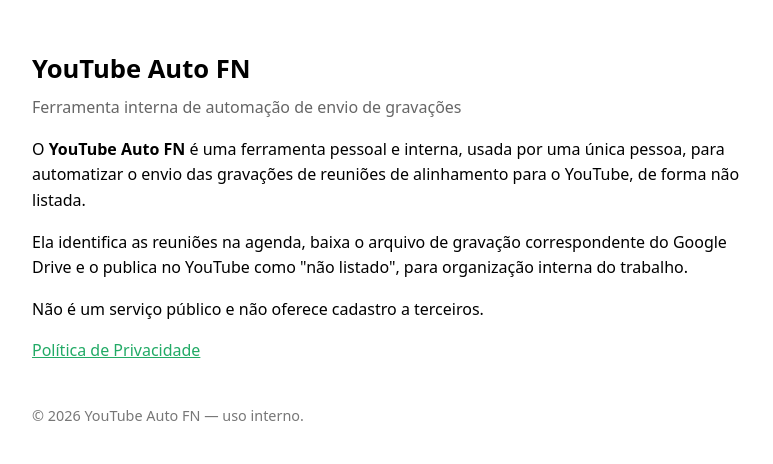
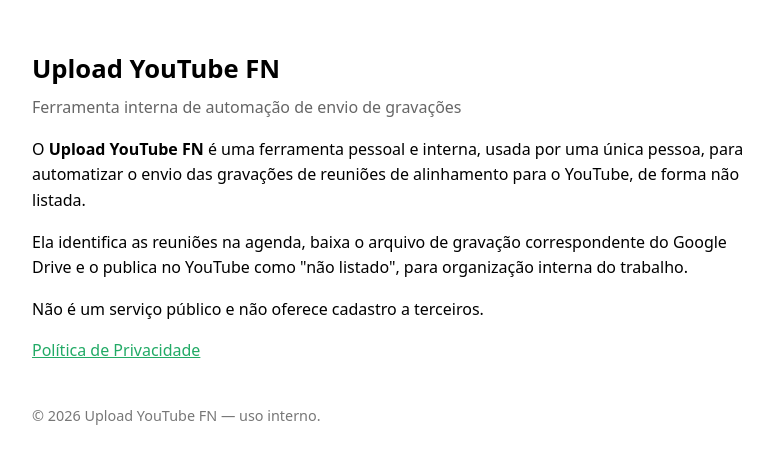
Before and after one commit to gabrielaasantana/youtube-auto-fn, a plain HTML site: page index.html in a window 1280 px wide. Shown: the whole page, without its empty margins (248-1021 px from the left). Drawn offline with Linux system fonts and the light colour scheme.

Commit message:
Renomeia app para Upload YouTube FN

```diff
--- a/index.html
+++ b/index.html
@@ -3,7 +3,7 @@
 <head>
 <meta charset="utf-8">
 <meta name="viewport" content="width=device-width, initial-scale=1">
-<title>YouTube Auto FN</title>
+<title>Upload YouTube FN</title>
 <style>
   :root { color-scheme: light dark; }
   body { font-family: system-ui, -apple-system, Segoe UI, Roboto, Arial, sans-serif;
@@ -15,10 +15,10 @@
 </style>
 </head>
 <body>
-  <h1>YouTube Auto FN</h1>
+  <h1>Upload YouTube FN</h1>
   <p class="sub">Ferramenta interna de automa&ccedil;&atilde;o de envio de grava&ccedil;&otilde;es</p>
 
-  <p>O <strong>YouTube Auto FN</strong> &eacute; uma ferramenta pessoal e interna, usada por
+  <p>O <strong>Upload YouTube FN</strong> &eacute; uma ferramenta pessoal e interna, usada por
   uma &uacute;nica pessoa, para automatizar o envio das grava&ccedil;&otilde;es de reuni&otilde;es
   de alinhamento para o YouTube, de forma n&atilde;o listada.</p>
 
@@ -30,6 +30,6 @@
 
   <p><a href="privacidade.html">Pol&iacute;tica de Privacidade</a></p>
 
-  <footer>&copy; 2026 YouTube Auto FN &mdash; uso interno.</footer>
+  <footer>&copy; 2026 Upload YouTube FN &mdash; uso interno.</footer>
 </body>
 </html>
```
Also changed, not shown: privacidade.html (+3 -3 lines).
